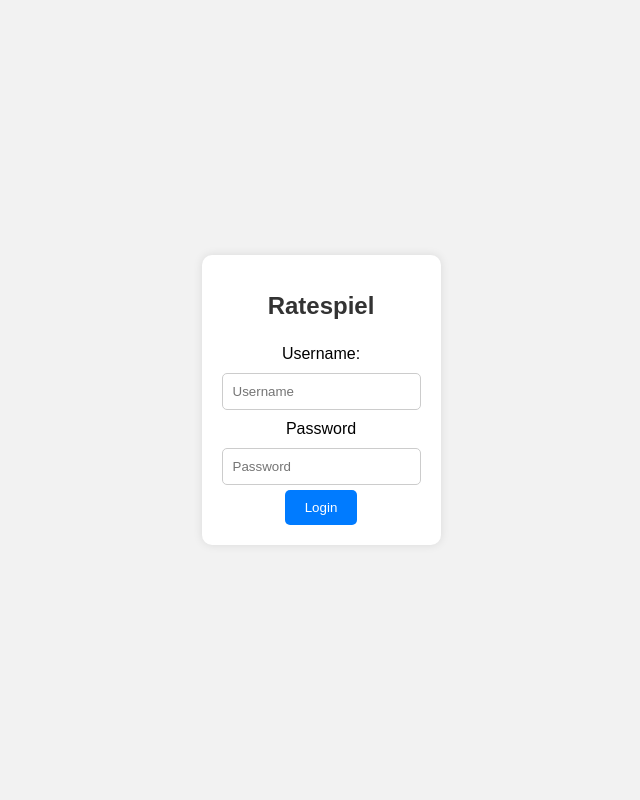
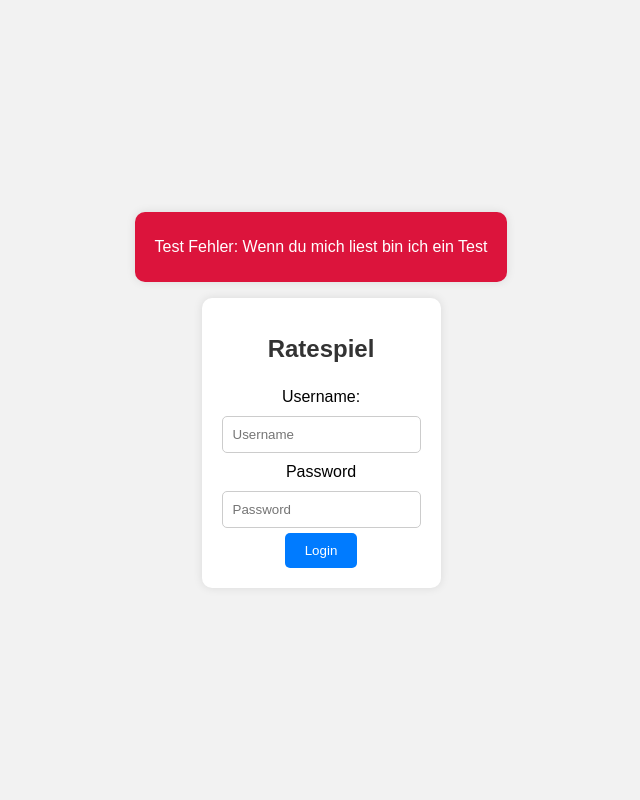
Before and after one commit to HerrOtter/dice-game, a Flask app: page / in a window 1280 px wide. Shown: the whole page, without its empty margins (319-959 px from the left). Run offline with Flask 3, Linux system fonts and the light colour scheme.

Commit message:
Add Error FrontEnd

```diff
--- a/dice/frontend/templates/auth.html
+++ b/dice/frontend/templates/auth.html
@@ -35,6 +35,10 @@
         }
     </script>
 
+    <div class="container" id="error">
+        <p>Test Fehler: Wenn du  mich liest bin ich ein Test</p>
+    </div>
+
     <div class="container">
         <h1>Ratespiel</h1>
         <form id="login-form" action="{{ url_for('api.auth.api_login') }}" method="post">
--- a/dice/static/style.css
+++ b/dice/static/style.css
@@ -6,6 +6,7 @@ body {
     display: flex;
     justify-content: center;
     align-items: center;
+    flex-direction: column;
     height: 100vh;
 }
 
@@ -15,6 +16,13 @@ body {
     border-radius: 10px;
     box-shadow: 0 0 10px rgba(0, 0, 0, 0.1);
     text-align: center;
+}
+
+.container#error {
+    background-color: crimson;
+    margin-bottom: 1rem;
+    color: #fff;
+    padding: 10px 20px;
 }
 
 h1 {
```
